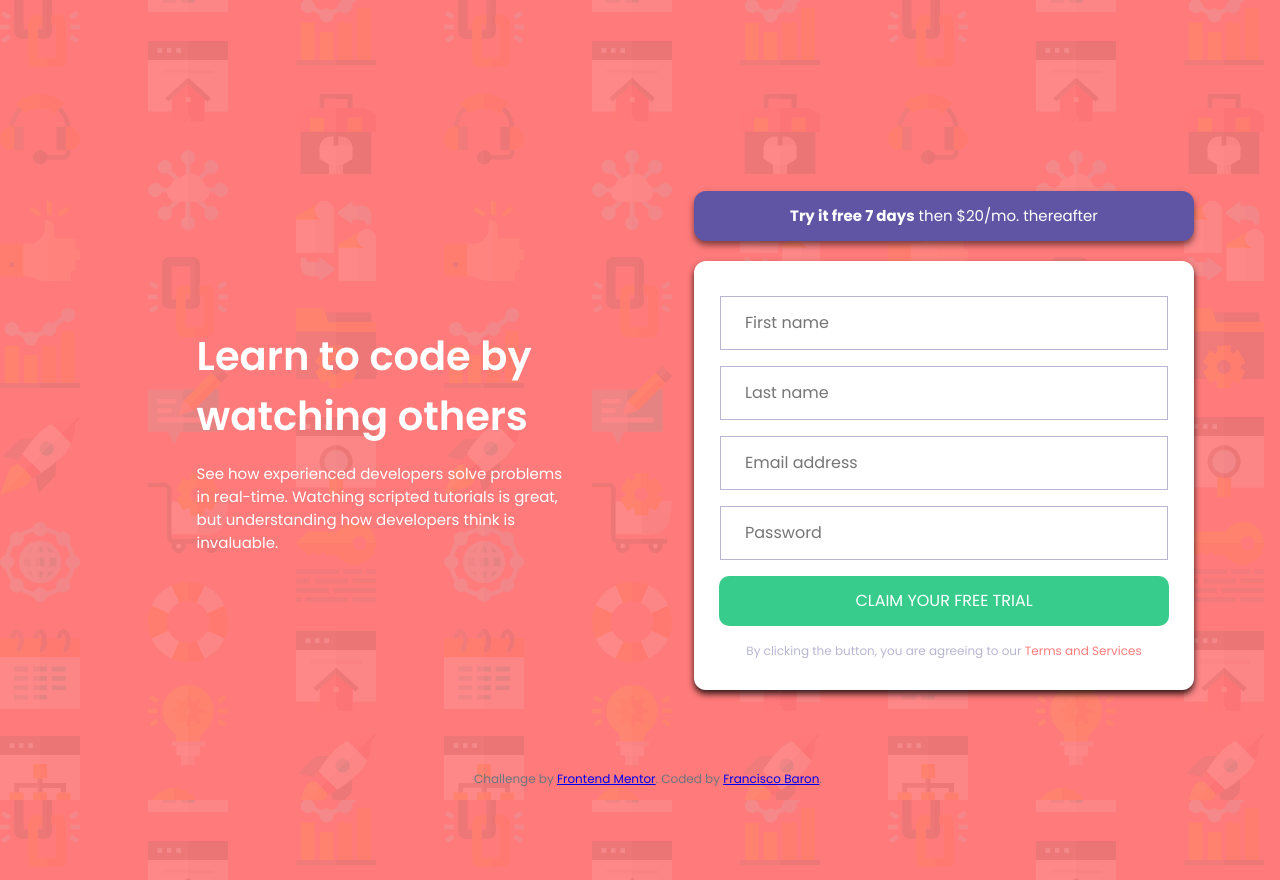
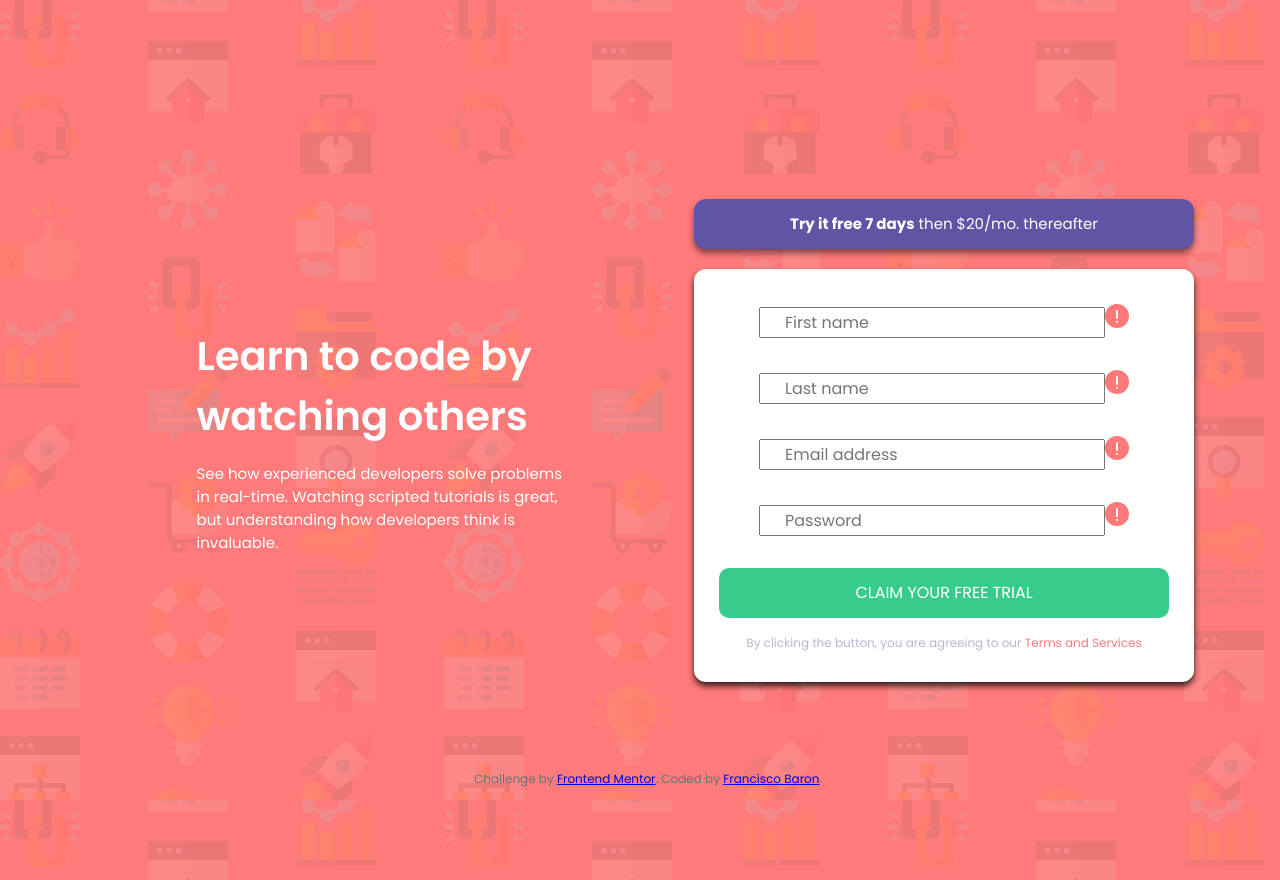
Before and after one commit to Kimichin98/intro-component-with-signup, a plain HTML site: page index.html in a window 1280 px wide. Drawn offline with Linux system fonts and the light colour scheme.

Commit message:
Refactor signup form structure with improved input fields, error handling, and submission button

```diff
--- a/index.html
+++ b/index.html
@@ -24,11 +24,15 @@
     <div class="right">
       <div class="top-trial-container"><button class="top-trial-button"><span class="highlight">Try it free 7 days</span> then $20/mo. thereafter</button></div>
       <div class="user-data-container">
-        <div class="first-name"><form><input class="first-name-form" type="text" name="first-name" placeholder="First name" required></form></div>
-        <div class="last-name"><form><input class="last-name-form" type="text" name="last-name" placeholder="Last name" required></form></div>
-        <div class="email-address"><form><input class="email-address-form" type="email" name="email" placeholder="Email address" required></form></div>
-        <div class="password"><form><input class="password-form" type="password" name="password" placeholder="Password" required></form></div>
-        <div class="claim-trial"><button class="claim-trial-button">CLAIM YOUR FREE TRIAL</button></div>
+        <div class="first-name"><form id="first-name-form"><label for="firstName"><input class="first-name-form-input" type="text" id="first-name" name="first-name" placeholder="First name" required><img src="./images/icon-error.svg" alt="error" class="error-icon" id="first-name-icon"></label></form></div>
+        <span class="error-message" id="first-name-error"></span>
+        <div class="last-name"><form id="last-name-form"><label for="lastName"><input class="last-name-form-input" type="text" id="last-name" name="last-name" placeholder="Last name" required><img src="./images/icon-error.svg" alt="error" class="error-icon" id="last-name-icon"></label></form></div>
+        <span class="error-message" id="last-name-error"></span>
+        <div class="email-address"><form id="email-form"><label for="email"><input class="email-address-form-input" type="email" id="email" name="email" placeholder="Email address" required><img src="./images/icon-error.svg" alt="error" class="error-icon" id="email-icon"></label></form></div>
+        <span class="error-message" id="email-error"></span>
+        <div class="password"><form id="password-form"><label for="password"><input class="password-form-input" type="password" id="password" name="password" placeholder="Password" required><img src="./images/icon-error.svg" alt="error" class="error-icon" id="password-icon"></label></form></div>
+        <span class="error-message" id="password-error"></span>
+        <div class="claim-trial"><button class="claim-trial-button" type="submit" onclick="sendForm()">CLAIM YOUR FREE TRIAL</button></div>
         <div class="terms">By clicking the button, you are agreeing to our <a href="#" class="terms-link">Terms and Services</a></div>
       </div>
     </div>
@@ -41,5 +45,6 @@
       Coded by <a href="https://github.com/Kimichin98">Francisco Baron</a>.
     </p>
   </footer>
+  <script src="./script.js"></script>
 </body>
 </html>
```
